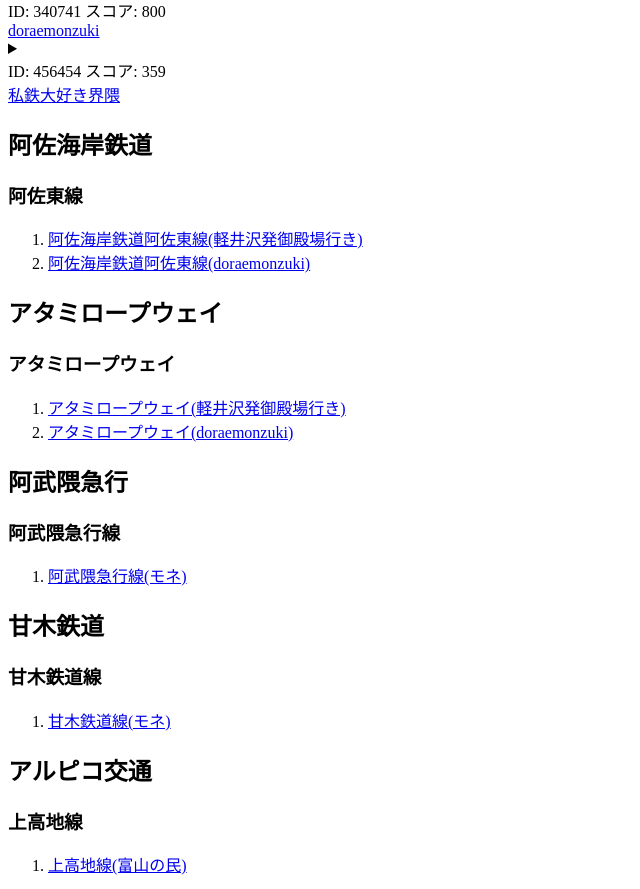
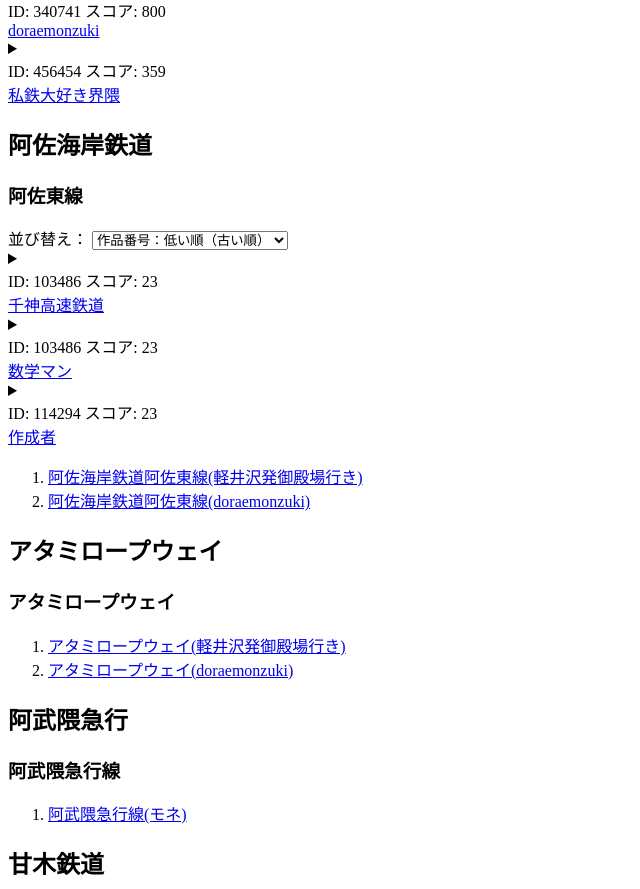
Before and after one commit to shimousaminato/reference, a plain HTML site: page railway/a-o.html in a window 1280 px wide. Shown: the part 6758-7647 px from the top of the page, without its empty margins (0-640 px from the left). Drawn offline with Linux system fonts and the light colour scheme.

Commit message:
Update a-o.html

```diff
--- a/railway/a-o.html
+++ b/railway/a-o.html
@@ -1285,9 +1285,57 @@ document.addEventListener('DOMContentLoaded', () => {
 </details>
   </div>
 </section>
+<section>
 <a id="1_Asakaigantetsudo"></a>
 <h2>阿佐海岸鉄道</h2>
 <h3>阿佐東線</h3>
+  <div class="sort-controls">
+    <label for="sort-select-asakaigan">並び替え：</label>
+    <select id="sort-select-asakaigan" class="sort-select" onchange="sortCards(this, 'container-asakaigan')">
+      <option value="id-asc">作品番号：低い順（古い順）</option>
+      <option value="score-desc">スコア：高い順</option>
+    </select>
+  </div>
+  <div class="card-grid" id="container-asakaigan">
+<details class="item-card" data-id="103486" data-score="23">
+<summary>
+<div class="card-header-info">
+<span class="card-id-label">ID: 103486</span>
+<span class="card-score-badge">スコア: <span class="score">23</span></span>
+</div>
+<a class="rB railway-link" href="#">千神高速鉄道</a>
+</summary>
+<div class="card-detail">
+<p>補足事項:</p>
+</div>
+</details>
+<details class="item-card" data-id="103486" data-score="23">
+<summary>
+<div class="card-header-info">
+<span class="card-id-label">ID: 103486</span>
+<span class="card-score-badge">スコア: <span class="score">23</span></span>
+</div>
+<a class="rB railway-link" href="#">数学マン</a>
+</summary>
+<div class="card-detail">
+<p>補足事項:</p>
+</div>
+</details>
+<details class="item-card" data-id="114294" data-score="23">
+<summary>
+<div class="card-header-info">
+<span class="card-id-label">ID: 114294</span>
+<span class="card-score-badge">スコア: <span class="score">23</span></span>
+</div>
+<a class="rB railway-link" href="#">作成者</a>
+</summary>
+<div class="card-detail">
+<p>補足事項:</p>
+</div>
+</details>
+
+  </div>
+</section>
 <ol>
 <li><a href="https://ku-tetsu.net/114294.html" class="rB">阿佐海岸鉄道阿佐東線(軽井沢発御殿場行き)</a></li>
 <li><a href="https://ku-tetsu.net/344709.html" class="rB">阿佐海岸鉄道阿佐東線(doraemonzuki)</a></li>
```
